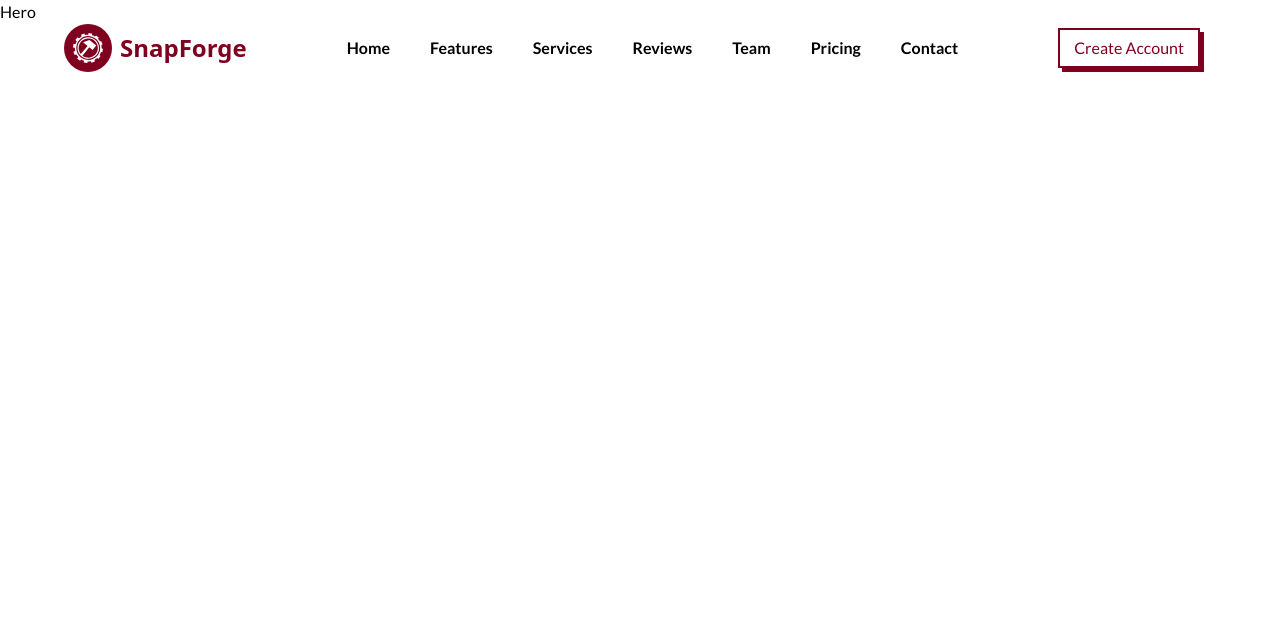
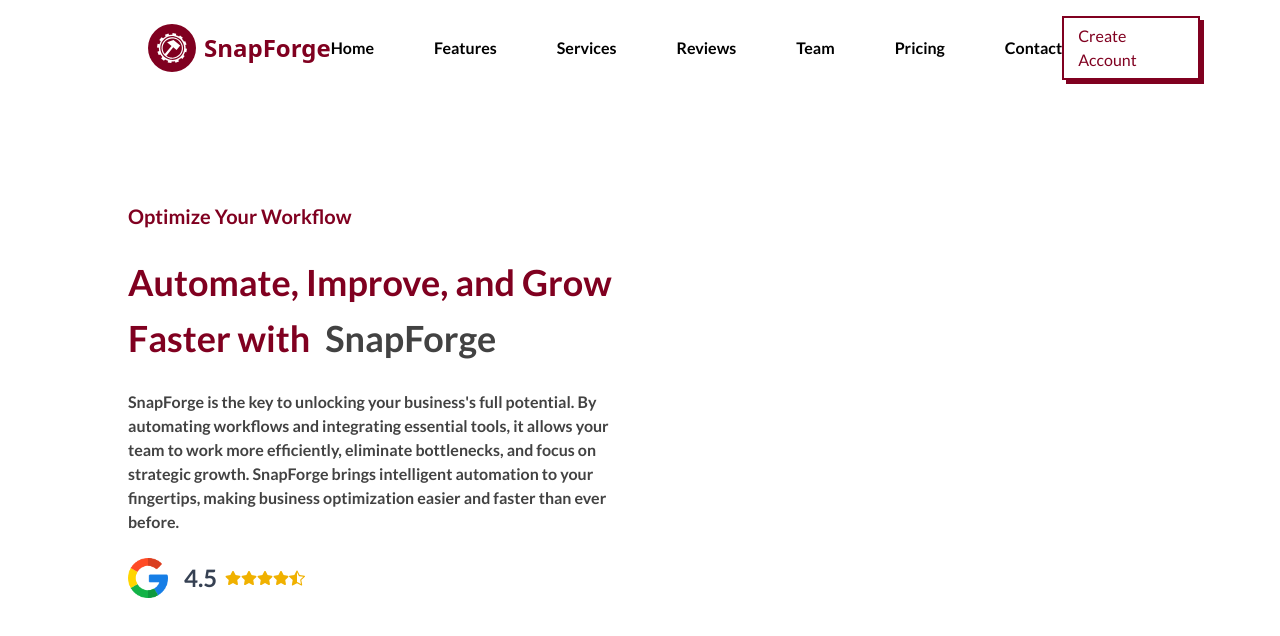
Before and after one commit to berkcantelseren/SnapForge, a Next.js app: page / in a window 1280 px wide. Shown: the top 636 px of the page. Built offline with nearby package versions, Linux system fonts and the light colour scheme.

Commit message:
add google logo and change navbar for lg

```diff
--- a/app/components/Home/Hero/Hero.tsx
+++ b/app/components/Home/Hero/Hero.tsx
@@ -1,3 +1,57 @@
+import Image from "next/image";
+import { BsStarHalf } from "react-icons/bs";
+import { FaStar } from "react-icons/fa";
+
 export const Hero = () => {
-  return <div>Hero</div>;
+  return (
+    <div className="relative w-full h-[110vh] sm:h-screen flex justify-center flex-col">
+      <div className="w-[90%] md:w-[80%] mx-auto items-center grid grid-cols-1 xl:grid-cols-2 gap-10">
+        {/* Text Content Part */}
+        <div>
+          <p className="text-sm sm:text-base md:text-xl font-bold text-[#800020]">
+            Optimize Your Workflow
+          </p>
+          <h1 className="text 2xl md:text-3xl lg:text-4xl mt-6 mb-6 font-bold text-[#800020] leading-[2.5rem] md:leading-[3.5rem]">
+            Automate, Improve, and Grow Faster with{" "}
+            <span className="text-[#424242] ml-2">SnapForge</span>
+          </h1>
+          <p className="text-xs sm:text-sm md:text-base font-bold text-[#424242]">
+            SnapForge is the key to unlocking your business's full potential. By
+            automating workflows and integrating essential tools, it allows your
+            team to work more efficiently, eliminate bottlenecks, and focus on
+            strategic growth. SnapForge brings intelligent automation to your
+            fingertips, making business optimization easier and faster than ever
+            before.
+          </p>
+          {/* Ratings Google - LinkedIn */}
+          <div className="flex sm:flex-row flex-col sm-items-center sm:space-x-10 mt-6">
+            <div className="flex items-center space-x-4">
+              <Image
+                src="/images/google.png"
+                alt="Google Logo"
+                width={40}
+                height={40}
+              />
+              <div>
+                <div className="flex items-center space-x-2">
+                  <h1 className="text-lg sm:text-xl md:text-2xl text-gray-700 font-bold">
+                    4.5
+                  </h1>
+                  <div className="flex items-center">
+                    <FaStar className="w-4 h-4 text-yellow-500 " />
+                    <FaStar className="w-4 h-4 text-yellow-500 " />
+                    <FaStar className="w-4 h-4 text-yellow-500 " />
+                    <FaStar className="w-4 h-4 text-yellow-500 " />
+                    <BsStarHalf className="w-4 h-4 text-yellow-500 " />
+                  </div>
+                </div>
+              </div>
+            </div>
+          </div>
+        </div>
+        {/* Image Content Part */}
+        <div></div>
+      </div>
+    </div>
+  );
 };
--- a/app/components/Home/Navbar/Navbar.tsx
+++ b/app/components/Home/Navbar/Navbar.tsx
@@ -31,7 +31,7 @@
     >
       <div className="flex items-center h-full justify-between w-[90%] xl:w[80%] mx-auto">
         {/* {SnapForge Logo} */}
-        <div className="flex items-center space-x-2">
+        <div className="flex items-center space-x-2 lg:ml-21">
           <div className="w-12 h-12 bg-[#800020] rounded-full flex items-center justify-center flex-col">
             <GiGearHammer className="w-8 h-8 text-white" />
           </div>
@@ -40,13 +40,13 @@
           </h1>
         </div>
         {/* {NavLinks} */}
-        <div className="hidden lg:flex items-center space-x-10">
+        <div className="hidden lg:flex items-center space-x-15">
           {navLinks.map((link) => {
             return (
               <Link
                 href={link.url}
                 key={link.id}
-                className="text-black hover:text-[#9B2D2F] font-semibold transition-all duration-200"
+                className="text-black hover:text-[#9B2D2F] hover:underline hover:underline-offset-5 font-semibold transition-all duration-200"
               >
                 <p>{link.label}</p>
               </Link>
```
Also changed, not shown: public/Images/google.png (added), public/Images/linkedin.png (added).
